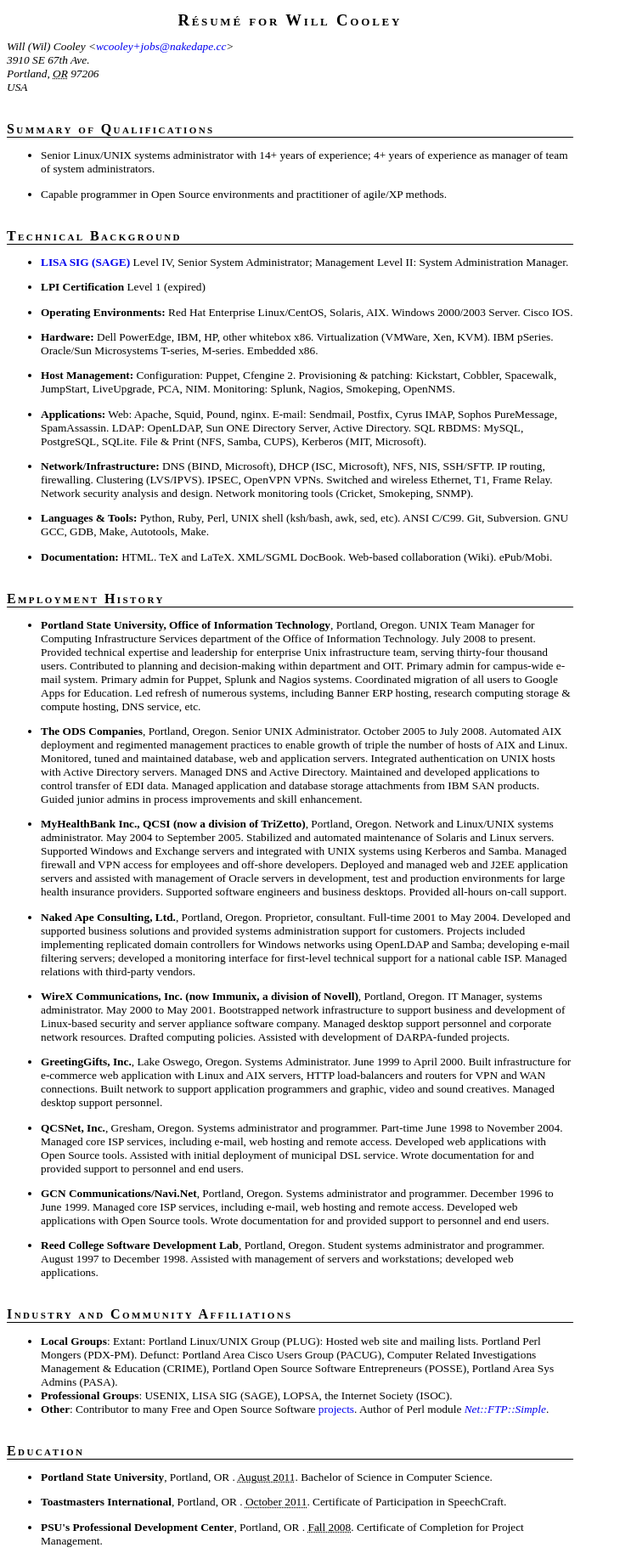
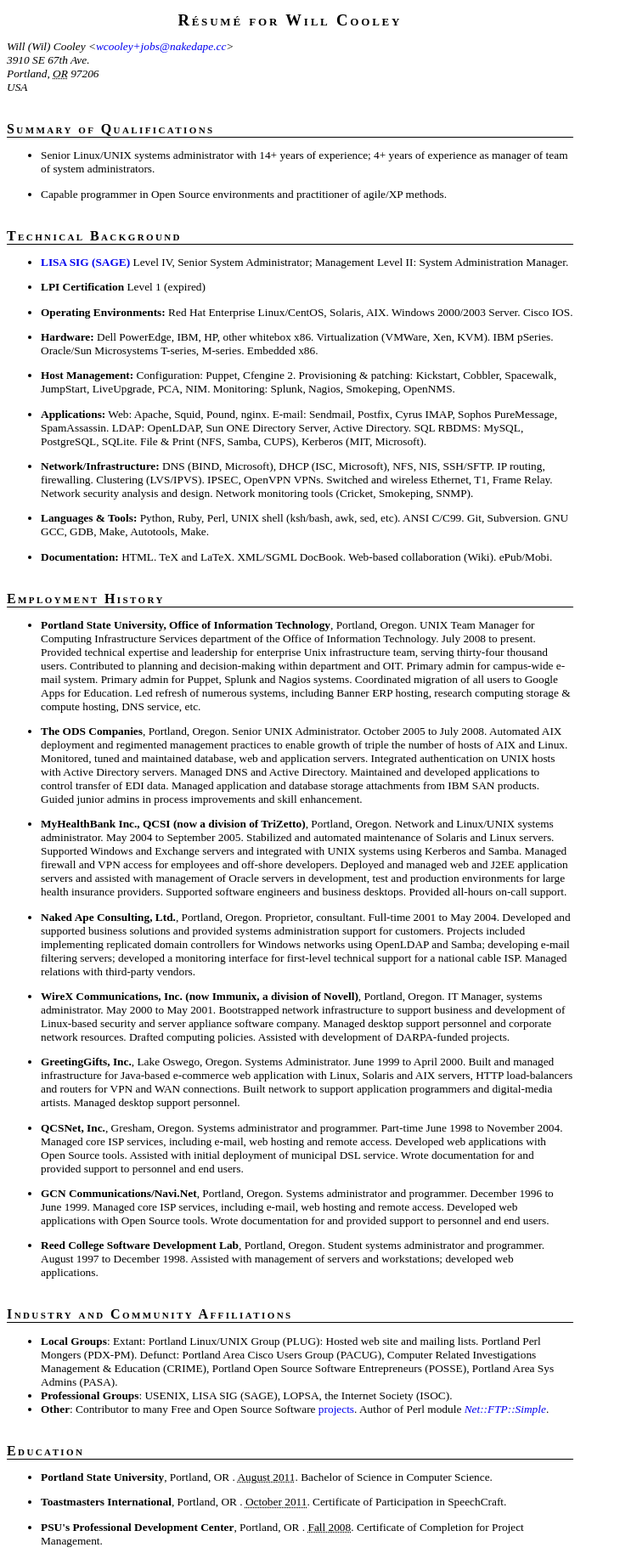
Before and after one commit to wcooley/wcooley.github.io, a Jekyll site: the page built from about/wcooley/resume_wcooley/index.html, in a window 1280 px wide. Shown: the whole page at 85% size, without its empty margins (0-730 px from the left). Built offline with Jekyll 4.4.1, drawn with Linux system fonts in a browser that asks for light colours.

Commit message:
Reword Greets a bit

```diff
--- a/about/wcooley/resume_wcooley/index.html
+++ b/about/wcooley/resume_wcooley/index.html
@@ -188,11 +188,11 @@ title: Résumé for Wil Cooley
     development of DARPA-funded projects.</p></li>
 
     <li class="experience"><p><b>GreetingGifts, Inc.</b>, Lake Oswego, Oregon.
-    Systems Administrator.  June 1999 to April 2000.  Built infrastructure for
-    e-commerce web application with Linux and AIX servers, HTTP load-balancers
-    and routers for VPN and WAN connections.  Built network to support
-    application programmers and graphic, video and sound creatives. Managed
-    desktop support personnel.</p></li>
+    Systems Administrator.  June 1999 to April 2000.  Built and managed
+    infrastructure for Java-based e-commerce web application with Linux,
+    Solaris and AIX servers, HTTP load-balancers and routers for VPN and WAN
+    connections.  Built network to support application programmers and
+    digital-media artists. Managed desktop support personnel.</p></li>
 
     <li class="experience"><p><b>QCSNet, Inc.</b>, Gresham, Oregon.  Systems
     administrator and programmer.  Part-time June 1998 to November 2004.
```
